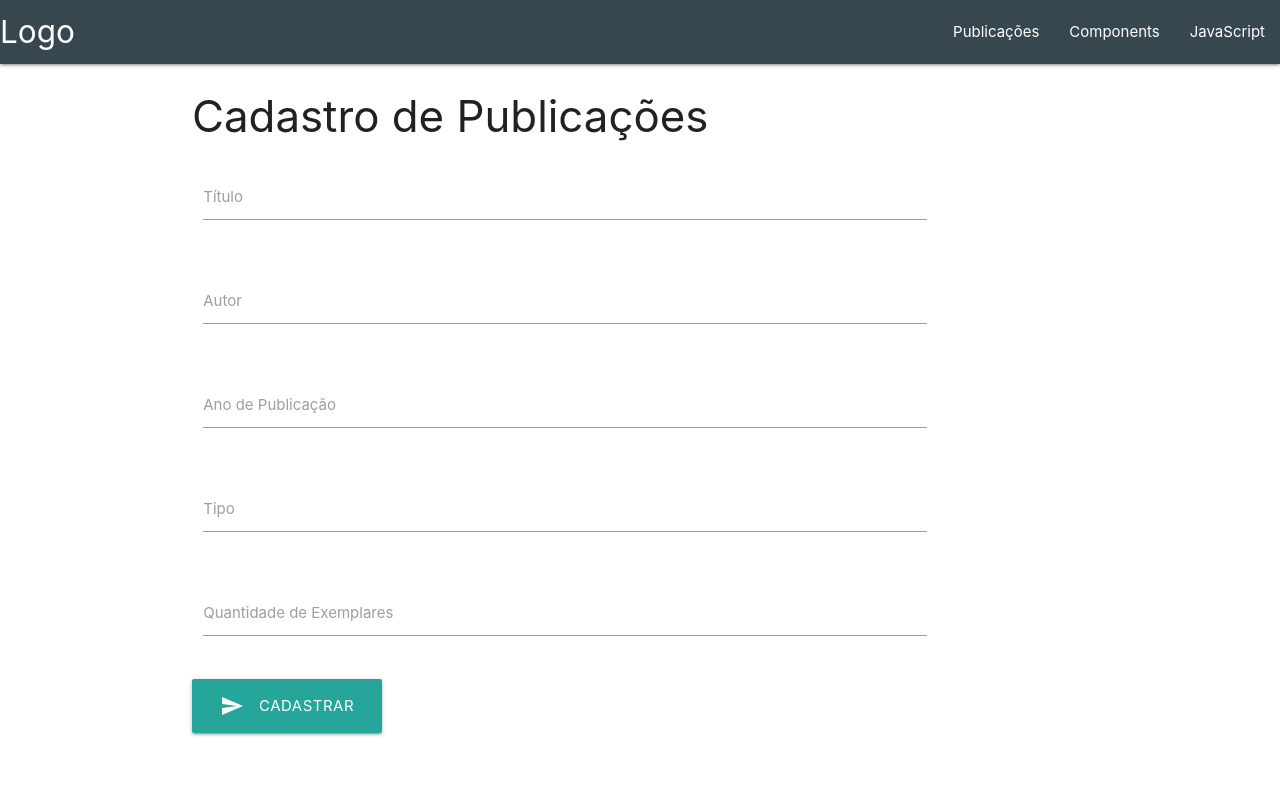
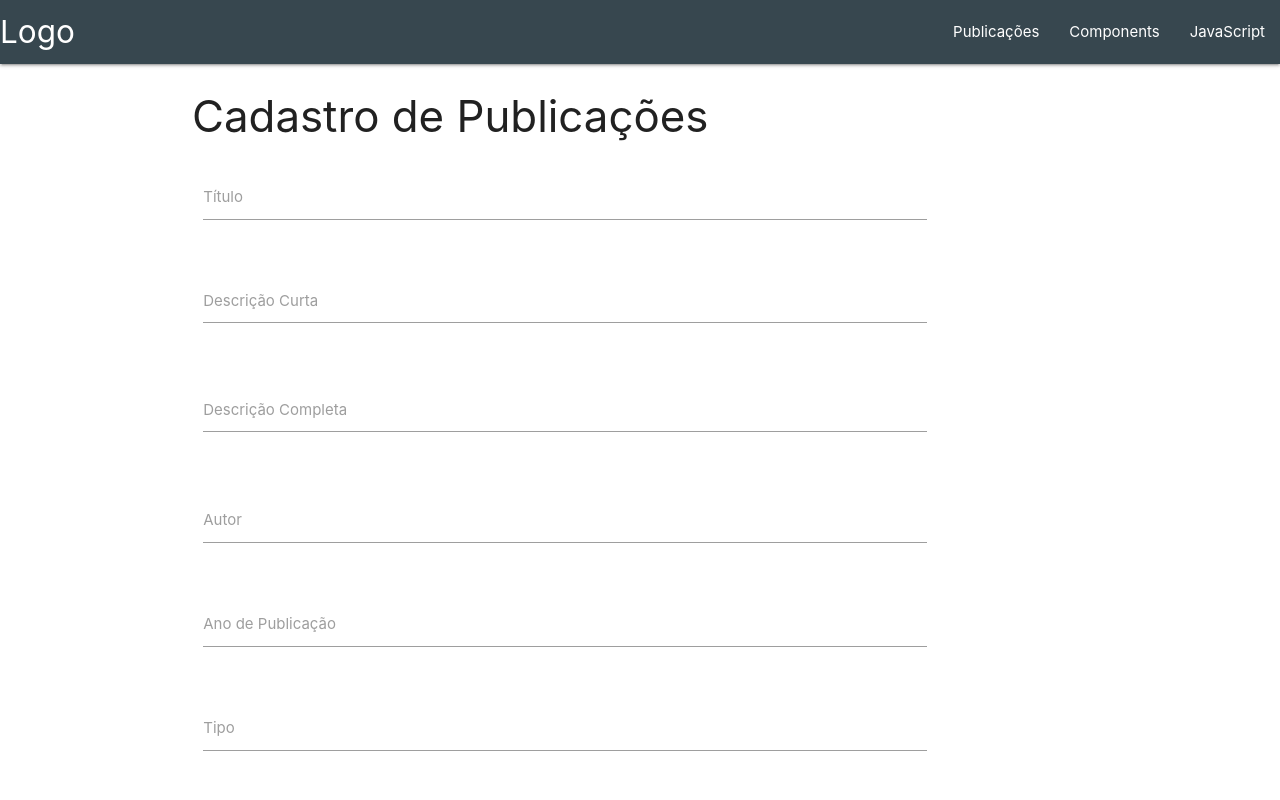
Before and after one commit to Railton98/library-spa, a Vue app: page /publications/new in a window 1280 px wide. Shown: the top 800 px of the page. Built offline with nearby package versions, Linux system fonts and the light colour scheme.

Commit message:
added fields short description and full description of the publications register

```diff
--- a/src/components/Publications/Create.vue
+++ b/src/components/Publications/Create.vue
@@ -6,6 +6,20 @@
         <div class="input-field col s12 m12 l10">
           <input v-model="publications.title" id="title" name="title" type="text" class="validate">
           <label for="title">Título</label>
+        </div>
+      </div>
+
+      <div class="row">
+        <div class="input-field col s12 m12 l10">
+          <textarea v-model="publications.short_description" id="short_description" name="short_description" class="materialize-textarea"></textarea>
+          <label for="short_description">Descrição Curta</label>
+        </div>
+      </div>
+
+      <div class="row">
+        <div class="input-field col s12 m12 l10">
+          <textarea v-model="publications.full_description" id="full_description" name="full_description" class="materialize-textarea"></textarea>
+          <label for="full_description">Descrição Completa</label>
         </div>
       </div>
 
```
